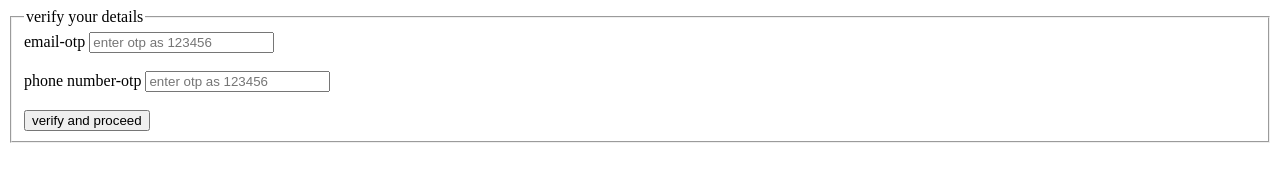
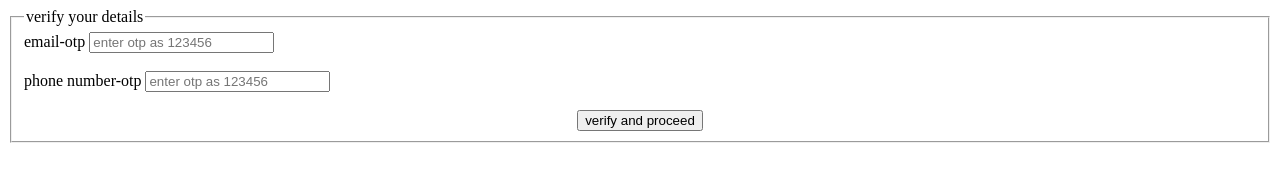
Before and after one commit to repani145/page02, a plain HTML site: page index.html in a window 1280 px wide. Drawn offline with Linux system fonts and the light colour scheme.

Commit message:
Update index.html

```diff
--- a/index.html
+++ b/index.html
@@ -14,7 +14,7 @@
             <input type="text" name="eotp" id="eotp" placeholder="enter otp as 123456" pattern="[0-9]{6}" required/><br><br>
             <label for="potp">phone number-otp</label>
             <input type="text" name="potp" id="potp" placeholder="enter otp as 123456" pattern="[0-9]{6}" required/><br><br>
-            <button type="submit">verify and proceed</button>
+            <center><button type="submit">verify and proceed</button></center>
         </fieldset>
     </form>
 </body>
```
